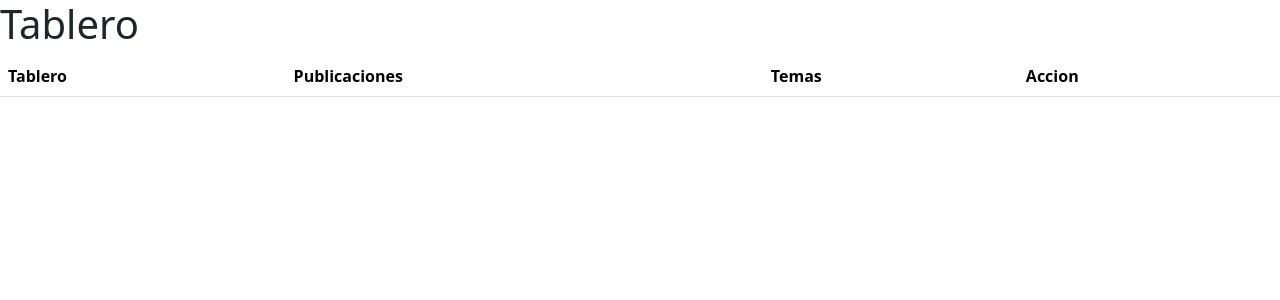
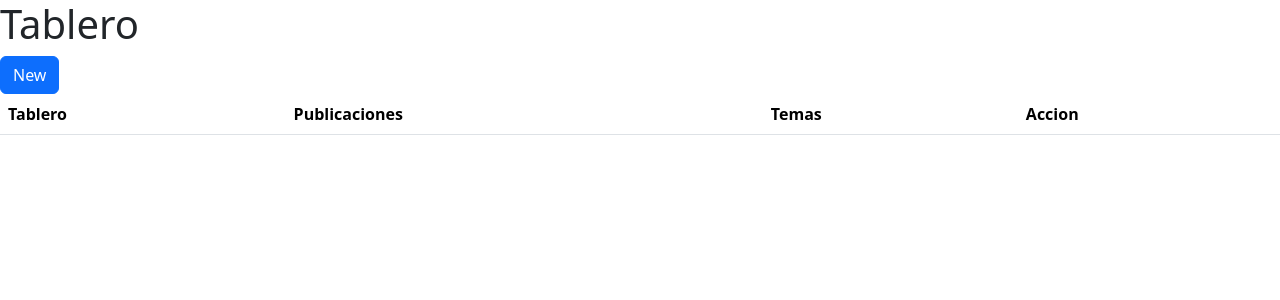
Before and after one commit to cardona0216/enyoiDjango, a Django app: page / in a window 1280 px wide. Shown: the top 300 px of the page. Run offline with Django 4.2, Linux system fonts and the light colour scheme; data that the repository does not hold is empty; some libraries are stand-ins or nearby versions.

Commit message:
se ajusta template para nuevo registro

```diff
--- a/miapp/views.py
+++ b/miapp/views.py
@@ -22,3 +22,6 @@ def delete_board(request):
     board.delete()
     messages.success(request,'Registro eliminado con exito')
     return redirect('home')
+
+def new_board(request):
+    return render(request,'new_board.html')
--- a/proyectodjango/urls.py
+++ b/proyectodjango/urls.py
@@ -14,11 +14,12 @@ Including another URLconf
     2. Add a URL to urlpatterns:  path('blog/', include('blog.urls'))
 """
 from django.contrib import admin
-from django.urls import path
+from django.urls import path,re_path
 from miapp import views
 
 urlpatterns = [
     path('admin/', admin.site.urls),
     path('', views.home, name = 'home'),
-    path('delete_board',views.delete_board, name='delete_board' )
+    path('delete_board',views.delete_board, name='delete_board' ),
+    re_path(r'^boards/new/$', views.new_board, name='new_board'),
 ]
--- a/templates/home.html
+++ b/templates/home.html
@@ -15,6 +15,7 @@
         {% endfor %}
     {% endif %}
     <h1>Tablero</h1>
+    <a href="{% url 'new_board' %}" class="btn btn-primary">New</a>
     <table class="table table-striped">
         <thead>
             <tr>
```
Also changed, not shown: templates/new_board.html (added, +11 -0 lines).
